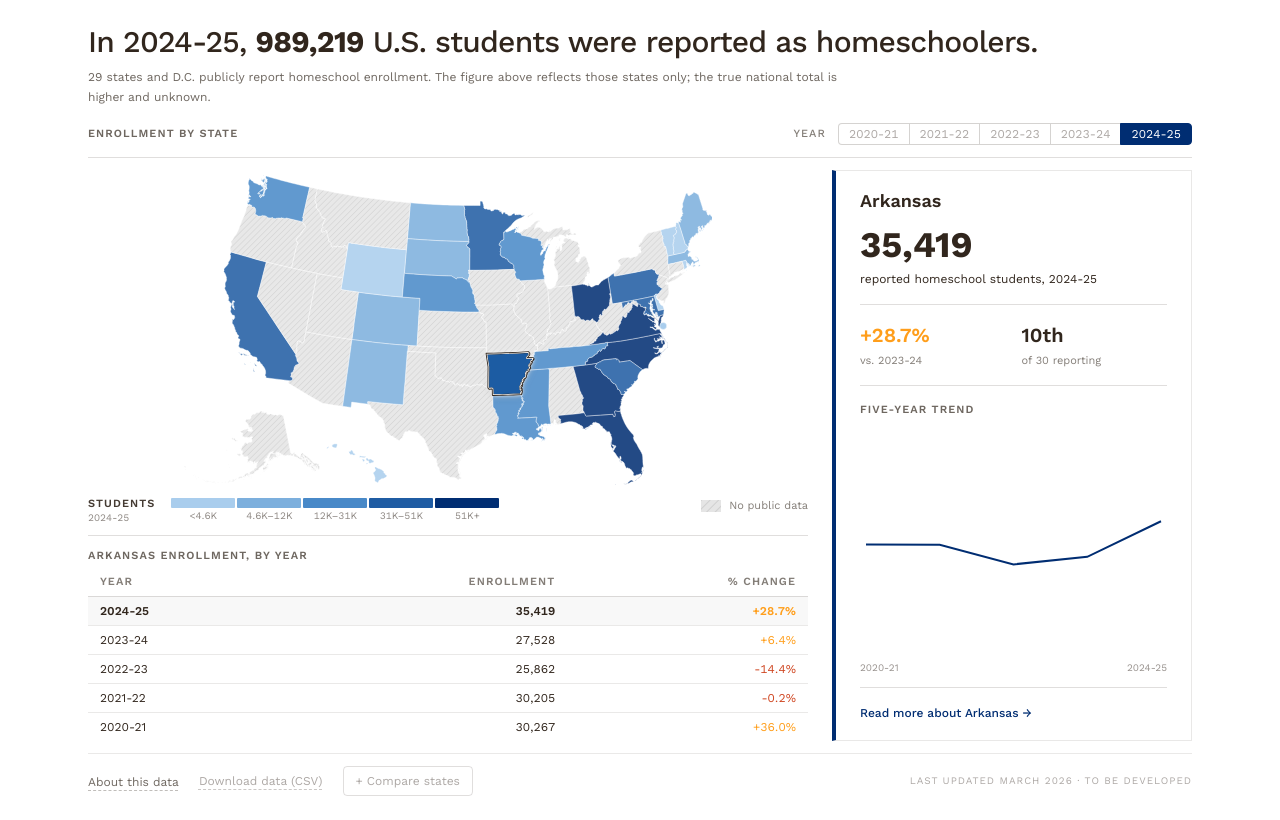
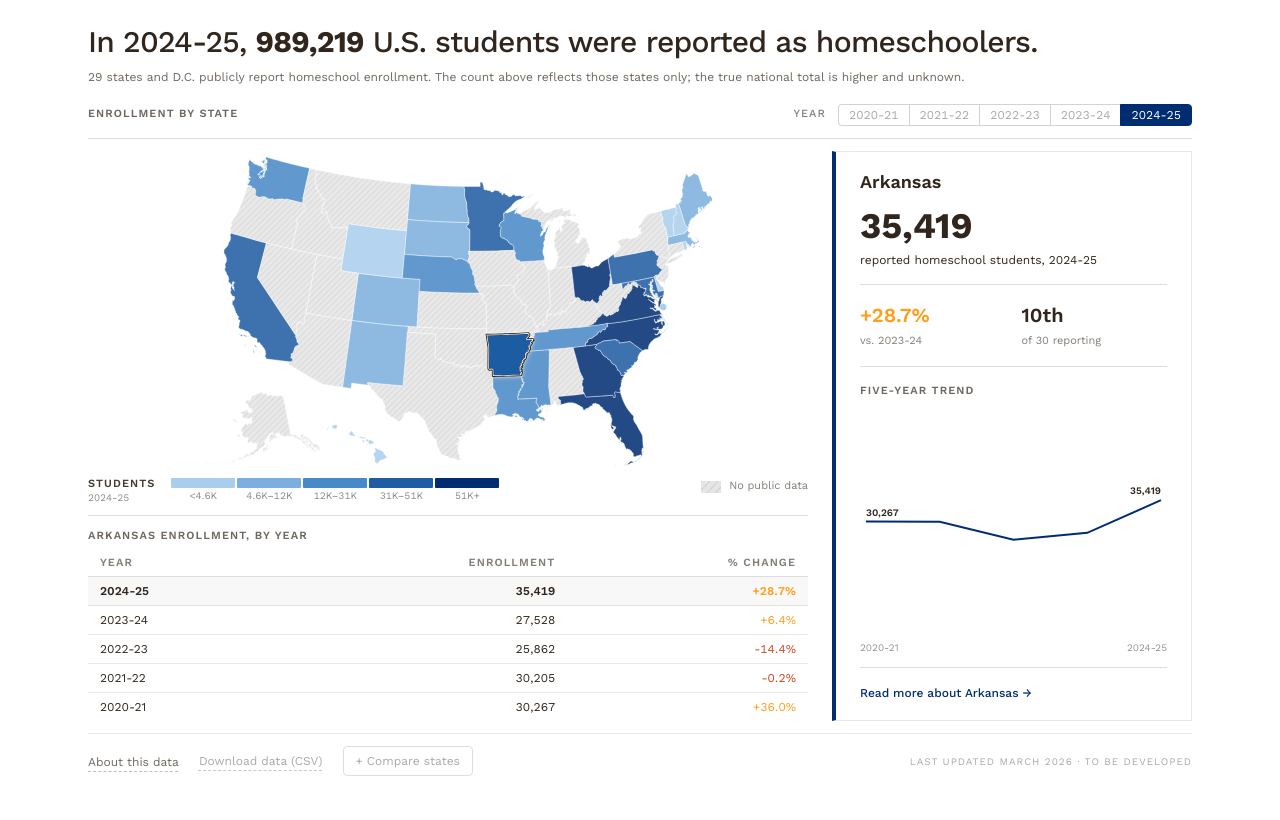
Before and after one commit to roymckenzie4/jhu-homeschool-hub, a React (Vite) app: page / in a window 1280 px wide. Built offline with nearby package versions, Linux system fonts and the light colour scheme.

Commit message:
add value labels to sparkline endpoints with slope-aware placement and update header copy and layout

```diff
--- a/src/components/Header.jsx
+++ b/src/components/Header.jsx
@@ -6,10 +6,10 @@
  * (Stage 2); everything else is static copy.
  */
 
-import { schoolYearLabel } from '../config/theme.js';
+import { schoolYearLabel } from "../config/theme.js";
 
 function formatNumber(n) {
-  return n == null ? '—' : n.toLocaleString('en-US');
+  return n == null ? "—" : n.toLocaleString("en-US");
 }
 
 export default function Header({
@@ -26,15 +26,15 @@ export default function Header({
   return (
     <header>
       <h1 className="font-sans text-3xl font-medium leading-[1.2] tracking-tight text-sable">
-        In {schoolYearLabel(year)},{' '}
-        <span className="font-bold">{formatNumber(nationalTotal)}</span>{' '}
-        U.S. students were reported as homeschoolers.
+        In {schoolYearLabel(year)},{" "}
+        <span className="font-bold">{formatNumber(nationalTotal)}</span> U.S.
+        students were reported as homeschoolers.
       </h1>
 
-      <p className="mt-2 max-w-3xl font-sans text-xs leading-relaxed text-sable/70">
-        {reportingPhrase} publicly report homeschool enrollment.
-        The figure above reflects those states only;
-        the true national total is higher and unknown.
+      <p className="mt-2 max-w-4xl font-sans text-xs leading-relaxed text-sable/70">
+        {reportingPhrase} publicly report homeschool enrollment. The count above
+        reflects those states only; the true national total is higher and
+        unknown.
       </p>
     </header>
   );
--- a/src/components/Sparkline.jsx
+++ b/src/components/Sparkline.jsx
@@ -17,6 +17,7 @@
 import { Line, LineChart, ResponsiveContainer, YAxis } from 'recharts';
 import { COLORS } from '../config/theme.js';
 import { schoolYearLabel } from '../config/theme.js';
+import { formatNumber } from '../lib/format.js';
 
 /**
  * Inputs:
@@ -55,6 +56,48 @@ export default function Sparkline({ series, maxDeviation }) {
   const firstYear = reporting[0].year;
   const lastYear = reporting[reporting.length - 1].year;
 
+  // Indices into the FULL series (not the filtered `reporting` array) so
+  // Recharts' label renderer can match against the index it passes in.
+  const firstIdx = series.findIndex((d) => d.year === firstYear);
+  const lastIdx = series.findIndex((d) => d.year === lastYear);
+
+  // For each endpoint, decide whether the label sits above or below the
+  // point based on the adjacent line segment. The label is placed on the
+  // opposite vertical side from where the line travels, so a steep slope
+  // can never run through the digits.
+  const firstGoesUp = reporting[1].value > reporting[0].value;
+  const lastCameUp =
+    reporting[reporting.length - 1].value > reporting[reporting.length - 2].value;
+  // "above" = label drawn above the point (y - offset); "below" = below.
+  const firstAbove = !firstGoesUp;
+  const lastAbove = lastCameUp;
+
+  // Renders a value label only at the first and last reporting points.
+  // textAnchor keeps each label inside the chart area horizontally
+  // (first anchored to the left edge, last to the right).
+  const renderEndpointLabel = ({ x, y, value, index }) => {
+    if (value == null) return null;
+    if (index !== firstIdx && index !== lastIdx) return null;
+    const isFirst = index === firstIdx;
+    const above = isFirst ? firstAbove : lastAbove;
+    // 6px gap above the point, or 14px below (accounts for text baseline
+    // being at the bottom of the glyph, so "below" needs more clearance).
+    const yOffset = above ? -6 : 14;
+    return (
+      <text
+        x={x}
+        y={y + yOffset}
+        textAnchor={isFirst ? 'start' : 'end'}
+        fill={COLORS.sable}
+        fontSize={10}
+        fontFamily="Work Sans, sans-serif"
+        fontWeight={600}
+      >
+        {formatNumber(value)}
+      </text>
+    );
+  };
+
   // Anchor on the state's first reporting value in the window. The Y range
   // is symmetric around that anchor and scaled to the largest fractional
   // deviation seen across ALL states — so a 5% swing here renders shorter
@@ -70,7 +113,7 @@ export default function Sparkline({ series, maxDeviation }) {
         <ResponsiveContainer width="100%" height="100%">
           <LineChart
             data={series}
-            margin={{ top: 6, right: 6, bottom: 4, left: 6 }}
+            margin={{ top: 12, right: 6, bottom: 16, left: 6 }}
           >
             <YAxis hide domain={[yMin, yMax]} />
             <Line
@@ -82,6 +125,7 @@ export default function Sparkline({ series, maxDeviation }) {
               activeDot={false}
               connectNulls
               isAnimationActive={false}
+              label={renderEndpointLabel}
             />
           </LineChart>
         </ResponsiveContainer>
```
